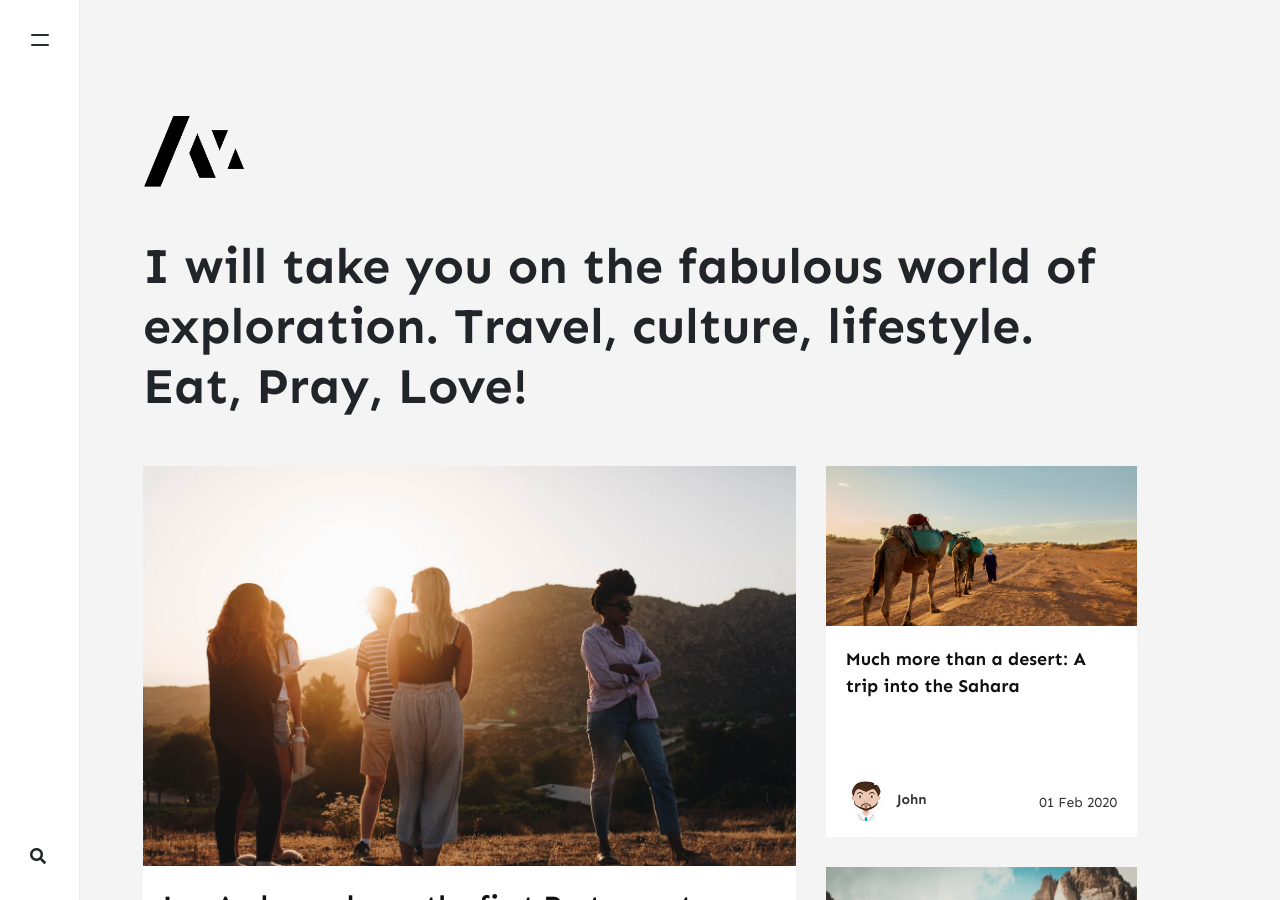
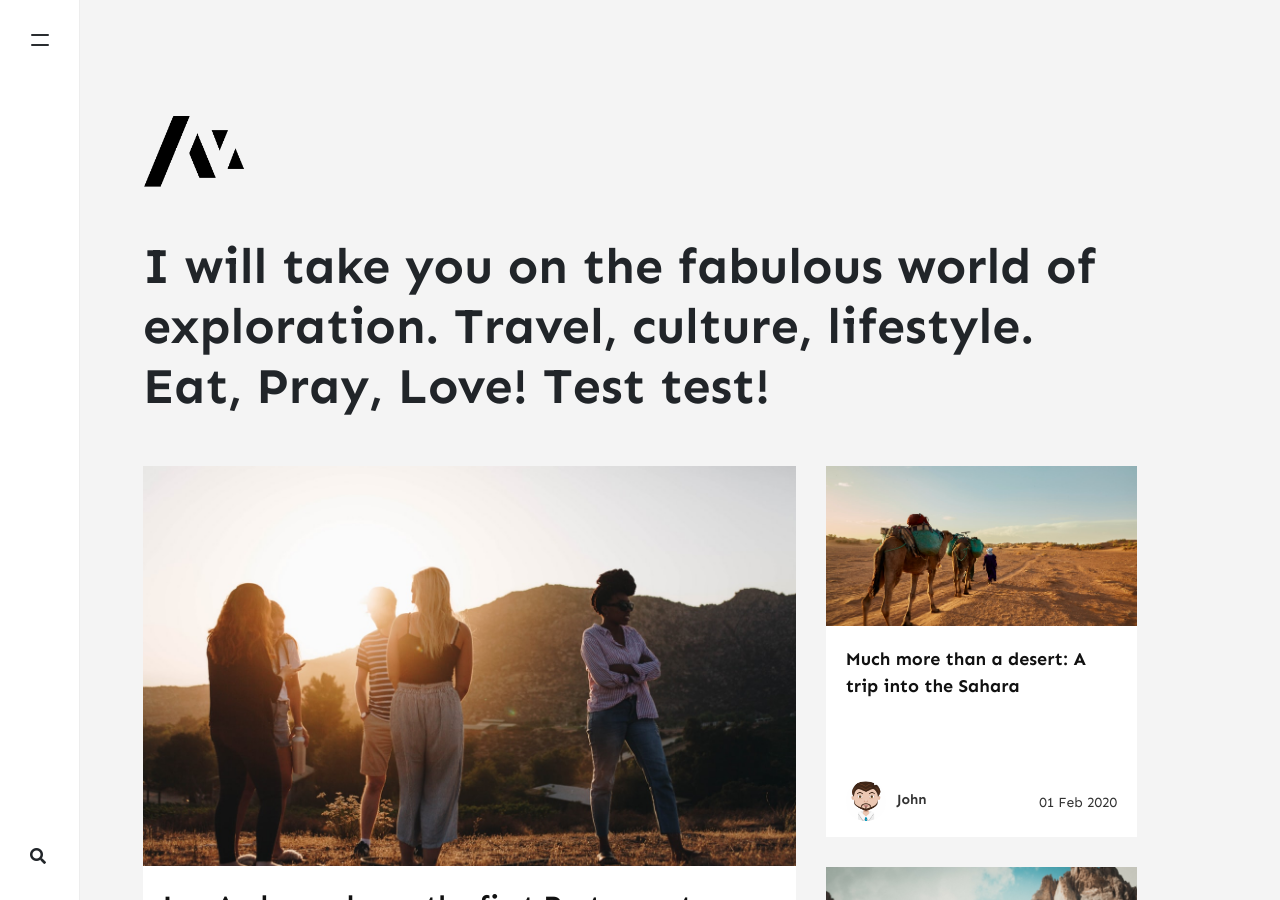
Before and after one commit to lf1921/mighty-kangaroo-0c9ea, a Jekyll site: the page built from index.html, in a window 1280 px wide and 900 px high. Built offline with Jekyll 4.4.1, drawn with Linux system fonts in a browser that asks for light colours; nearby versions of some CDN libraries; the list of posts is cut into pages by our own code; comment, search, counter and statistics services are not loaded.

Commit message:
_config.yml: changed

```diff
--- a/_config.yml
+++ b/_config.yml
@@ -2,7 +2,7 @@ name: Memoirs
 title: Memoirs
 description: >-
   I will take you on the fabulous world of exploration. Travel, culture,
-  lifestyle. Eat, Pray, Love!
+  lifestyle. Eat, Pray, Love! Test test!
 logo: assets/images/logo.png
 favicon: assets/images/logo.png
 baseurl: ''
```
